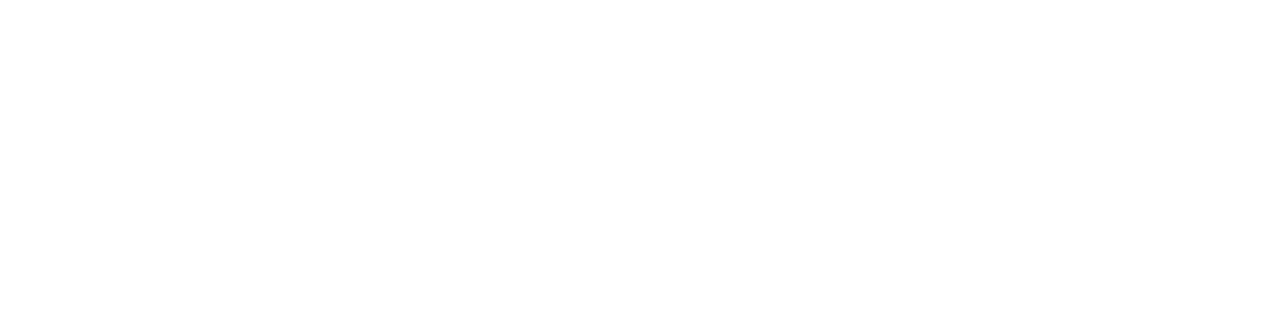
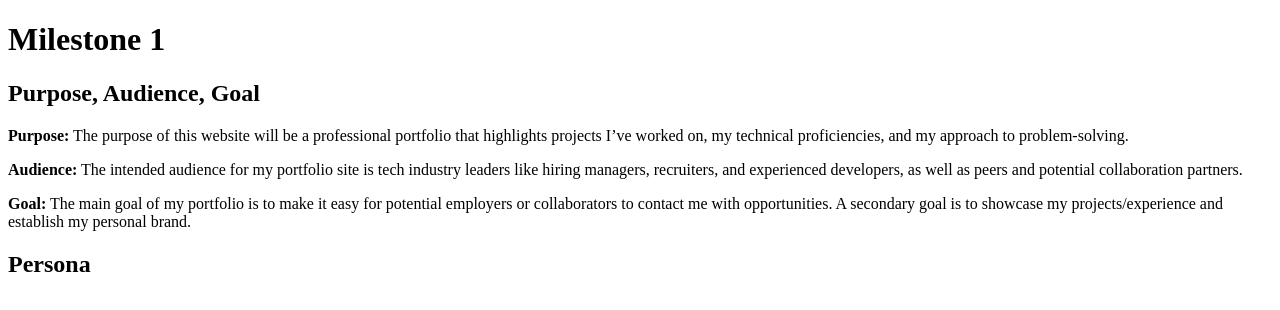
Before and after one commit to lexlucid/my-pwp-lex, a plain HTML site: page public_html/documentation/milestone-1.html in a window 1280 px wide. Drawn offline with Linux system fonts and the light colour scheme.

Commit message:
Add purpose, audience, goal section

```diff
--- a/public_html/documentation/milestone-1.html
+++ b/public_html/documentation/milestone-1.html
@@ -8,6 +8,24 @@
     <title>PWP Milestone 1</title>
 </head>
 <body>
+<h1>Milestone 1</h1>
 
+<h2>Purpose, Audience, Goal</h2>
+<p>
+    <strong>Purpose:</strong>
+    The purpose of this website will be a professional portfolio that highlights projects I’ve worked on,
+    my technical proficiencies, and my approach to problem-solving.
+</p>
+<p>
+    <strong>Audience:</strong>
+    The intended audience for my portfolio site is tech industry leaders like hiring managers, recruiters,
+    and experienced developers, as well as peers and potential collaboration partners.
+</p>
+<p>
+    <strong>Goal:</strong>
+    The main goal of my portfolio is to make it easy for potential employers or collaborators to contact me with
+    opportunities. A secondary goal is to showcase my projects/experience and establish my personal brand.
+</p>
+<h2>Persona</h2>
 </body>
 </html>
```
Also changed, not shown: 1 other file.
